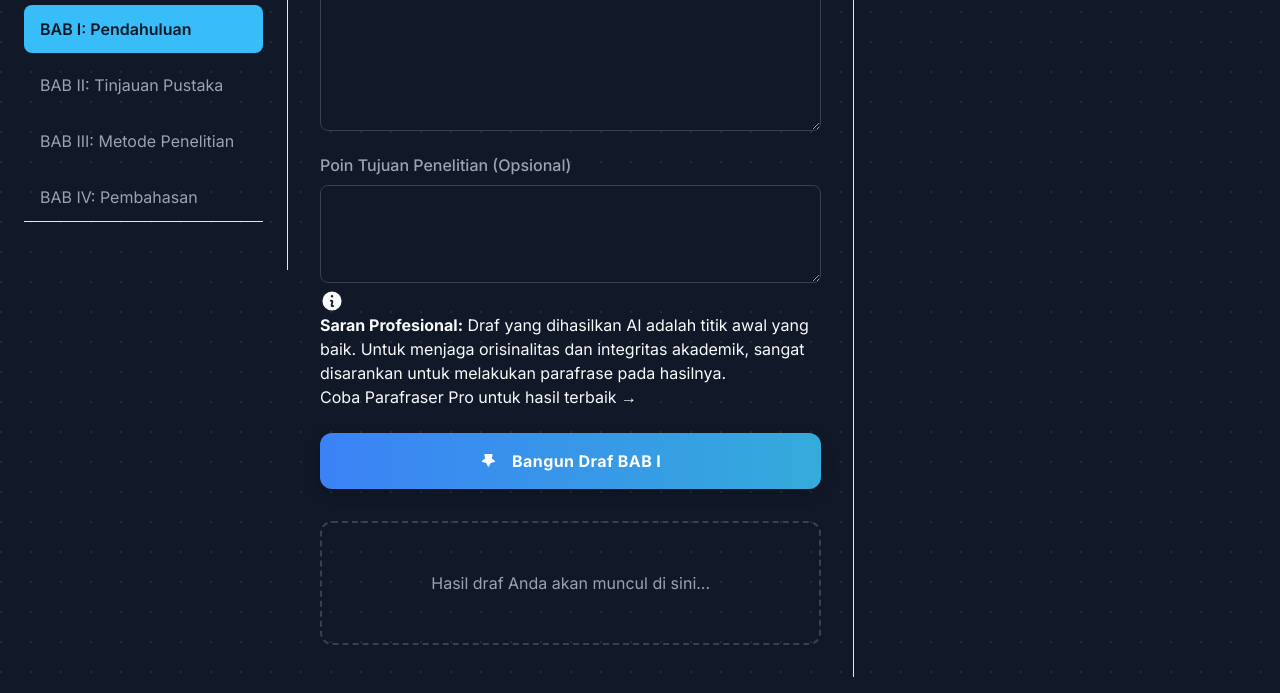
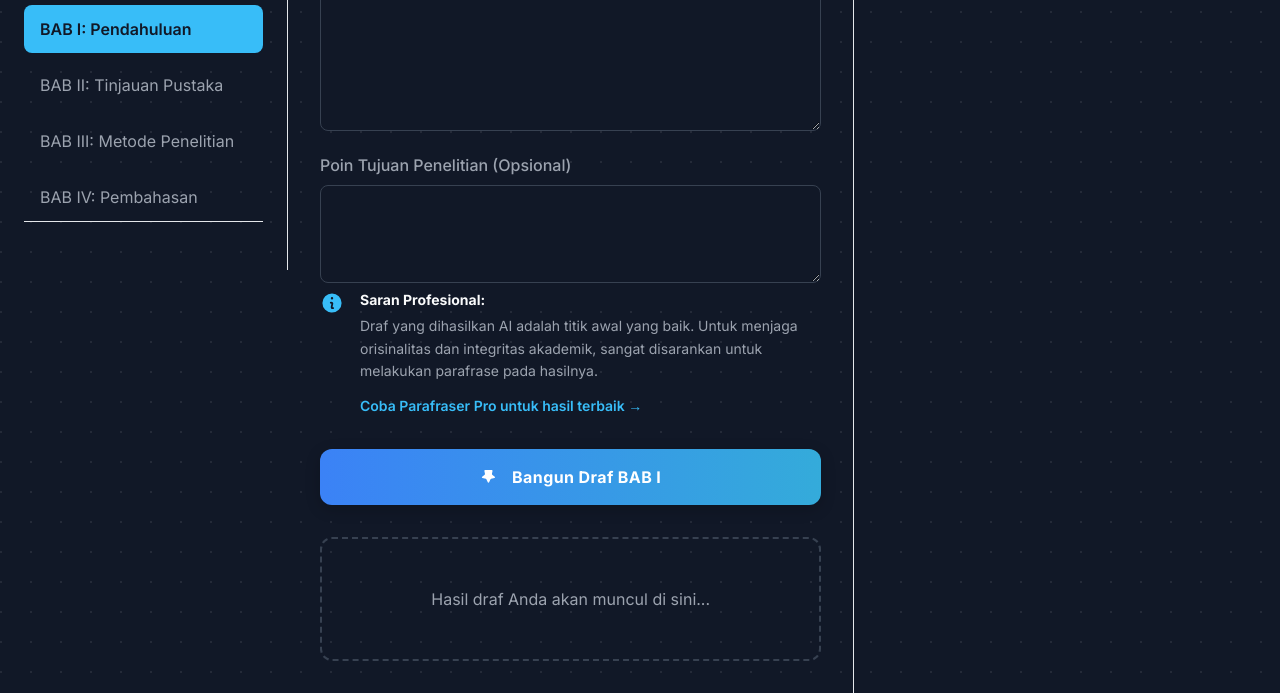
Before and after one commit to rickv-max/generate-skripsi, a website: page public/index.html in a window 1280 px wide. Both pictures are taken after a click on the link "BAB I: Pendahuluan". Shown: the part 139-832 px from the top of the page. Drawn offline with nearby package versions, Linux system fonts and the light colour scheme.

Commit message:
Update style.css

```diff
--- a/public/css/style.css
+++ b/public/css/style.css
@@ -234,3 +234,52 @@ button:disabled { opacity: 0.5; cursor: not-allowed; }
         font-size: 0.9rem;
     }
 }
+.paraphrase-reminder {
+display: flex;
+align-items: flex-start;
+gap: 1rem; /* Jarak antara ikon dan teks /
+background-color: var(--bg-card);
+border: 1px solid var(--border-color);
+border-left: 4px solid var(--accent-blue); / Aksen di kiri /
+border-radius: 0.75rem;
+padding: 1.5rem;
+margin-top: 2rem; / Jarak dari form di atasnya */
+margin-bottom: 2rem;
+animation: fadeIn 0.8s ease-out;
+}
+
+.paraphrase-reminder svg {
+flex-shrink: 0;
+width: 1.5rem;
+height: 1.5rem;
+color: var(--accent-blue);
+margin-top: 0.125rem;
+}
+
+.paraphrase-reminder p {
+font-size: 0.875rem;
+color: var(--text-muted);
+line-height: 1.6;
+margin: 0;
+}
+
+.paraphrase-reminder p strong {
+color: var(--text-light);
+display: block;
+margin-bottom: 0.25rem;
+}
+
+.paraphrase-reminder a {
+display: inline-block; /* Agar bisa diberi margin-top */
+margin-top: 0.75rem;
+color: var(--accent-blue);
+font-weight: 600;
+text-decoration: none;
+transition: all 0.2s ease;
+font-size: 0.875rem;
+}
+
+.paraphrase-reminder a:hover {
+color: var(--accent-blue-hover);
+transform: translateX(2px); /* Efek hover kecil */
+}
```
